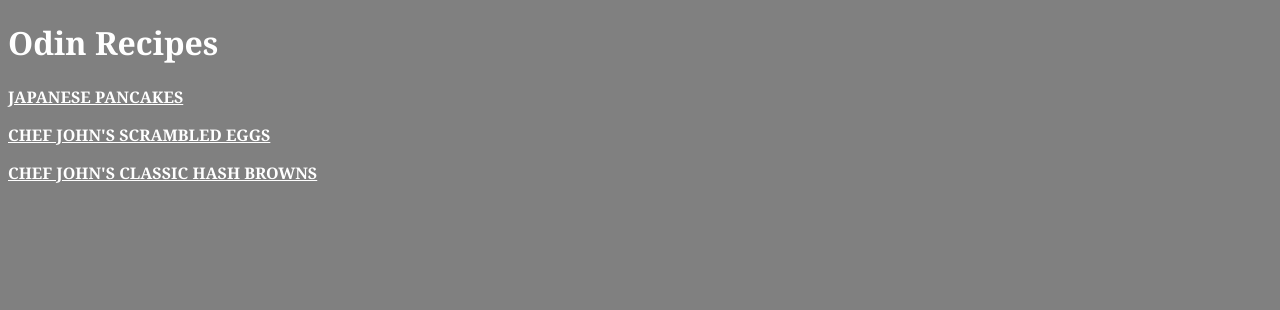
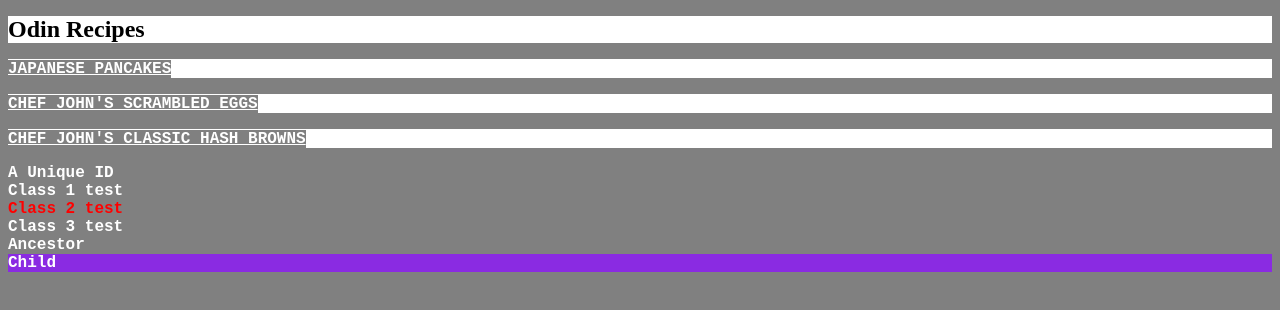
Before and after one commit to n00bfish/odin-recipes, a plain HTML site: page index.html in a window 1280 px wide. Drawn offline with Linux system fonts and the light colour scheme.

Commit message:
Test CSS styles

```diff
--- a/index.html
+++ b/index.html
@@ -8,8 +8,22 @@
 
     <body>
         <h1>Odin Recipes</h1>
-        <p><a href="../odin-recipes/recipes/pancakes.html"><strong>JAPANESE PANCAKES</strong></a></p>
+
+        <p><a href="../odin-recipes/recipes/pancakes.html">JAPANESE PANCAKES</a></p>
         <p><a href="../odin-recipes/recipes/eggs.html">CHEF JOHN'S SCRAMBLED EGGS</a></p>
         <p><a href="../odin-recipes/recipes/hbrowns.html">CHEF JOHN'S CLASSIC HASH BROWNS</a></p>
+
+        <div id="id">A Unique ID</div>
+        <!-- NOTE: Remember whitespace is used to separate class names-->
+        <div class="class one">Class 1 test</div>
+        <div class="class two">Class 2 test</div>
+        <div class="class special">Class 3 test</div>
+
+        <div class="ancestor">
+            Ancestor
+            <div class="child">
+                Child
+            </div>
+        </div>
     </body>
 </html>
--- a/styles.css
+++ b/styles.css
@@ -3,7 +3,50 @@
 /* Universal formatting: grey background, white text */
 * {
     color:white;
-    font-family:Georgia, 'Times New Roman', Times, serif;
+    font-family:'Courier New', Courier, monospace;
     font-weight: bolder;
     background-color:grey;
 }
+
+/* h1 format */
+h1 {
+    background-color: white;
+    color:black;
+    font-family:'Times New Roman', Times, serif;
+    font-weight:bold;
+    font-size:x-large;
+}
+
+/* p format */
+p {
+    background-color: white;
+    color:black;
+    font-family:'Times New Roman', Times, serif;
+    font-weight:bold;
+    font-size:medium;
+}
+
+/* id & class formats */
+#id .class {
+    background-color: blue;
+    font-size:large;
+    text-align: center;
+}
+
+#id {color:white;
+}
+
+.class.two{
+    text-align: left;
+    color:red;
+}
+
+.class.three{
+    text-align: right;
+    color:white;
+}
+
+/* ancestor and child format */
+.ancestor .child {
+    background-color:blueviolet;
+}
```
